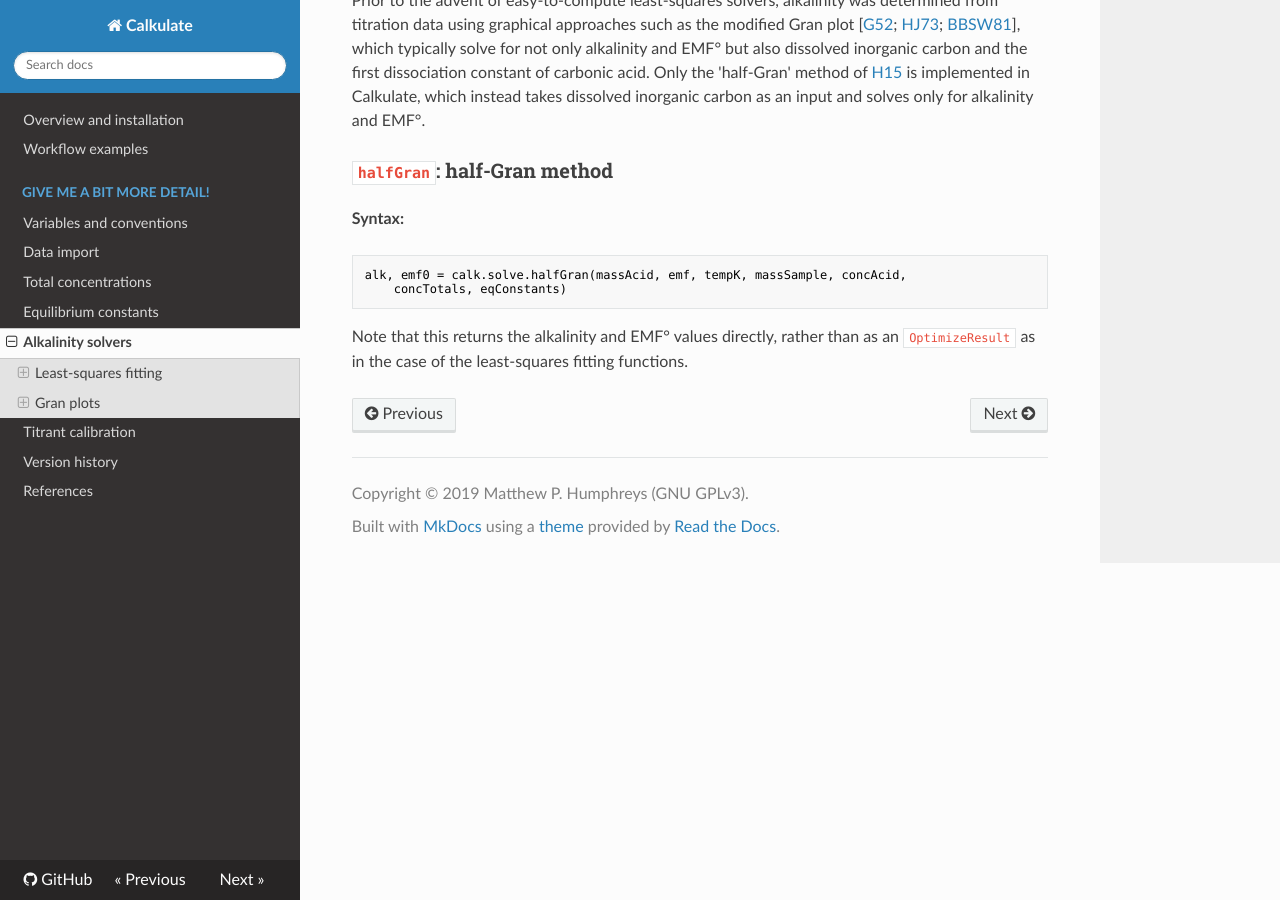
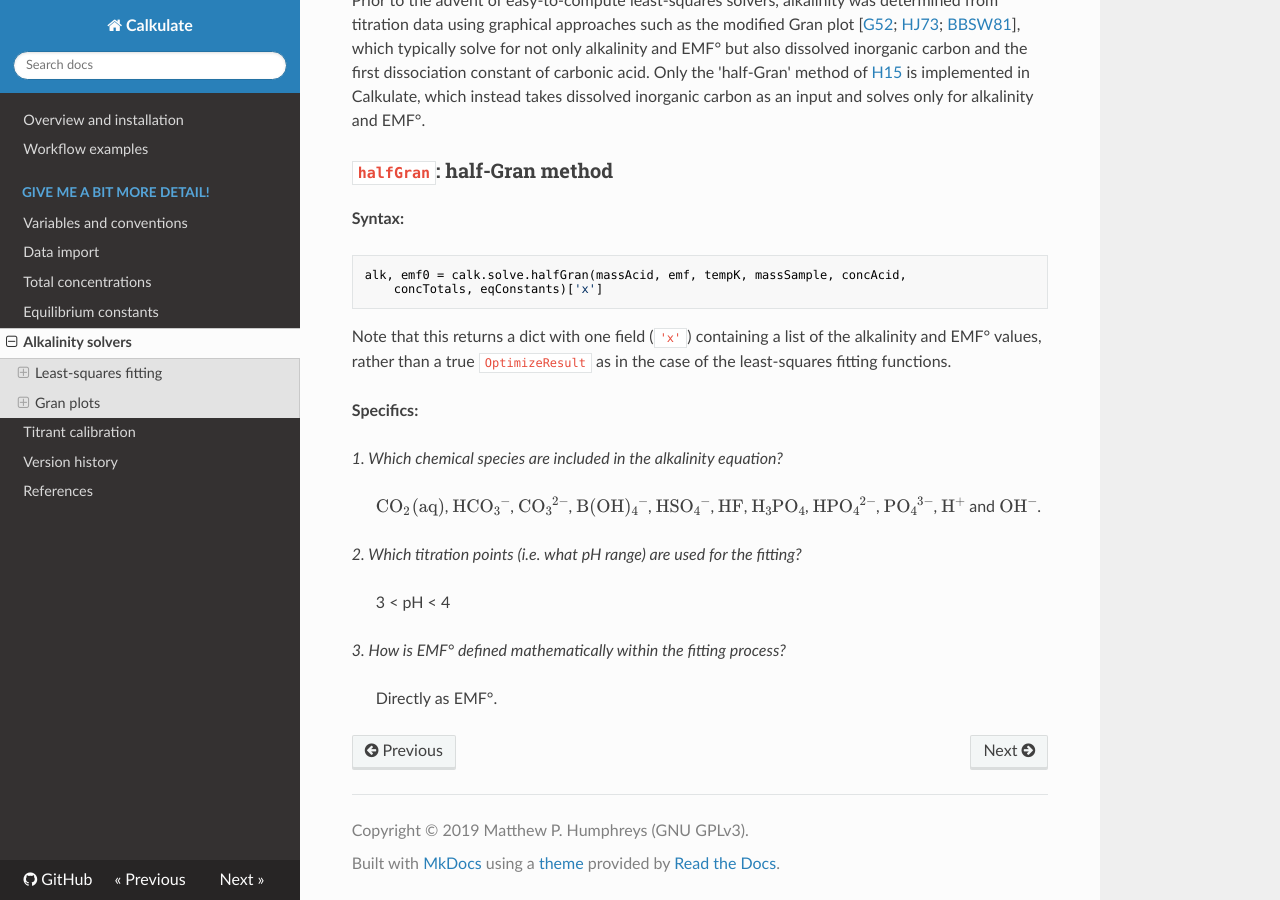
Before and after one commit to mvdh7/calkulate, an MkDocs documentation site: the page built from docs/solvers.md, in a window 1280 px wide and 900 px high, scrolled down 2880 px. Built offline with MkDocs 1.6.1, drawn with Linux system fonts in a browser that asks for light colours; nearby versions of some CDN libraries; formulas are drawn with MathJax 3.

Commit message:
Update halfGran to return as 'x' for consistency

````diff
--- a/docs/solvers.md
+++ b/docs/solvers.md
@@ -117,7 +117,21 @@ Prior to the advent of easy-to-compute least-squares solvers, alkalinity was det
 
 ```python
 alk, emf0 = calk.solve.halfGran(massAcid, emf, tempK, massSample, concAcid,
-    concTotals, eqConstants)
+    concTotals, eqConstants)['x']
 ```
 
-Note that this returns the alkalinity and EMF° values directly, rather than as an `OptimizeResult` as in the case of the least-squares fitting functions.
+Note that this returns a dict with one field (`'x'`) containing a list of the alkalinity and EMF° values, rather than a true `OptimizeResult` as in the case of the least-squares fitting functions.
+
+**Specifics:**
+
+*1. Which chemical species are included in the alkalinity equation?*
+
+> $\ce{CO2(aq)}$, $\ce{HCO3-}$, $\ce{CO3^2-}$, $\ce{B(OH)4-}$, $\ce{HSO4-}$, $\ce{HF}$, $\ce{H3PO4}$, $\ce{HPO4^2-}$, $\ce{PO4^3-}$, $\ce{H+}$ and $\ce{OH-}$.
+
+*2. Which titration points (i.e. what pH range) are used for the fitting?*
+
+> 3 < pH < 4
+
+*3. How is EMF° defined mathematically within the fitting process?*
+
+> Directly as EMF°.
````
Also changed, not shown: docs/versions.md (+1 -0 lines), 1 other file.
